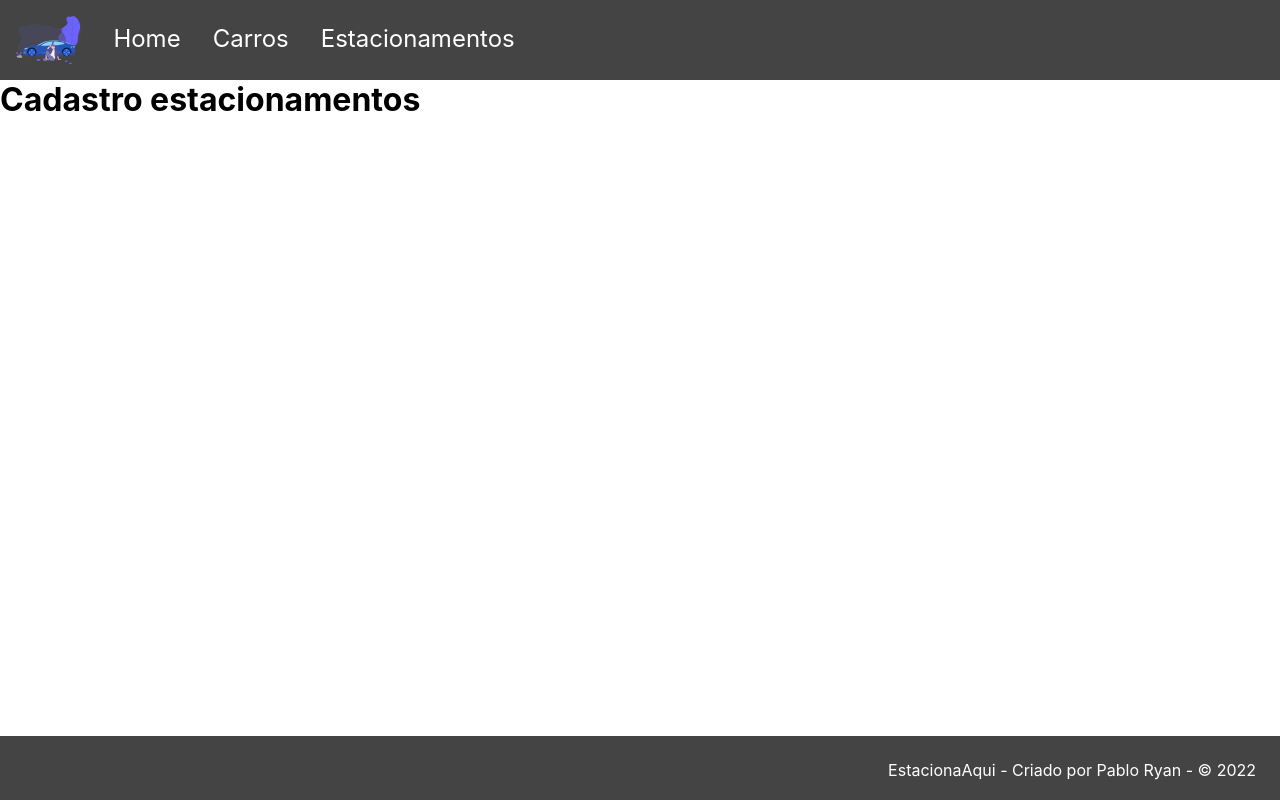
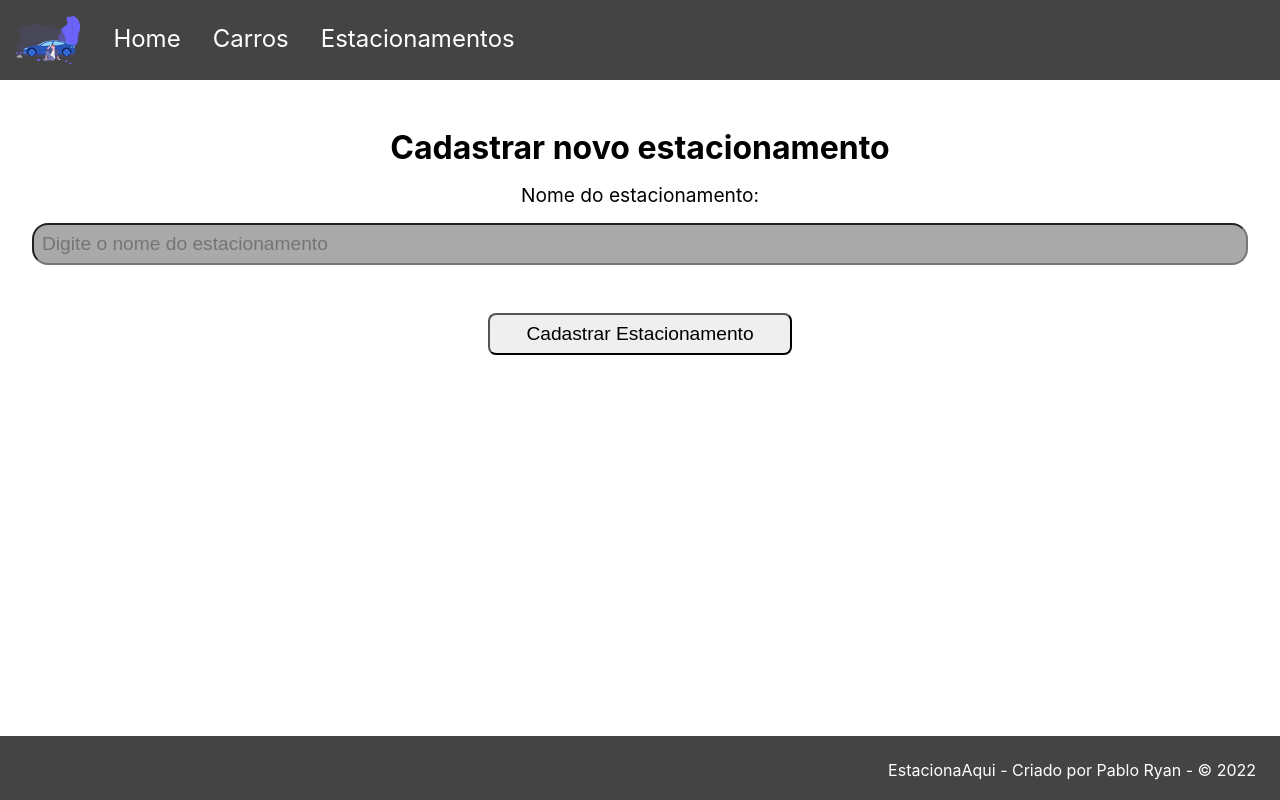
Before and after one commit to Sutanrrier/estacionaqui-react, a React (Vite) app in the folder frontend/: page /cadastro/estacionamentos in a window 1280 px wide. Built offline with nearby package versions, Linux system fonts and the light colour scheme.

Commit message:
Cadastrar Estacionamento's page now works + Refactoring in Delete Button

```diff
--- a/frontend/src/components/DeleteButton.jsx
+++ b/frontend/src/components/DeleteButton.jsx
@@ -15,7 +15,7 @@ function DeleteButton(props) {
 
   function handleClick() {
     fetch(endpoint, options).then(() => {
-      alert("Veículo removido com sucesso!");
+      alert(`${props.type} removido com sucesso!`);
       navigate("/");
     });
   }
--- a/frontend/src/pages/CadastroEstacionamentos.jsx
+++ b/frontend/src/pages/CadastroEstacionamentos.jsx
@@ -1,7 +1,53 @@
 import React from "react";
+import { useNavigate } from "react-router-dom";
+import { useForm } from "react-hook-form";
 
 function CadastroEstacionamentos() {
-  return <h1>Cadastro estacionamentos</h1>;
+  let navigate = useNavigate();
+  const { register, handleSubmit } = useForm();
+
+  const onSubmit = (data) => {
+    const myHeaders = new Headers();
+    myHeaders.append("Content-type", "application/json; charset=UTF-8");
+
+    const endpoint = "http://localhost:8080/estacionamentos";
+    const body = {
+      nome: data.nome,
+    };
+
+    const options = {
+      method: "POST",
+      body: JSON.stringify(body),
+      mode: "cors",
+      cache: "default",
+      headers: myHeaders,
+    };
+
+    fetch(endpoint, options).then(() => {
+      alert("Estacionamento cadastrado com suceso!");
+      navigate("/");
+    });
+  };
+
+  return (
+    <div className="container">
+      <h1 className="form-title">Cadastrar novo estacionamento</h1>
+      <div className="formularioPaginas">
+        <form onSubmit={handleSubmit(onSubmit)}>
+          <label htmlFor="nome">Nome do estacionamento: </label>
+          <input
+            name="nome"
+            type="text"
+            placeholder="Digite o nome do estacionamento"
+            {...register("nome")}
+            required
+          />
+
+          <button type="submit">Cadastrar Estacionamento</button>
+        </form>
+      </div>
+    </div>
+  );
 }
 
 export default CadastroEstacionamentos;
--- a/frontend/src/pages/RemoverCarros.jsx
+++ b/frontend/src/pages/RemoverCarros.jsx
@@ -9,7 +9,11 @@ function RemoverCarros() {
   return (
     <div className="container">
       <h1>Remover Veículo - ID: {id}</h1>
-      <DeleteButton btnText="Remover Veículo" endpoint={endpoint} />
+      <DeleteButton
+        btnText="Remover Veículo"
+        endpoint={endpoint}
+        type="Veículo"
+      />
     </div>
   );
 }
--- a/frontend/src/pages/RemoverEstacionamentos.jsx
+++ b/frontend/src/pages/RemoverEstacionamentos.jsx
@@ -9,7 +9,11 @@ function RemoverEstacionamentos() {
   return (
     <div className="container">
       <h1>Remover Estacionamento - ID: {id}</h1>
-      <DeleteButton btnText="Remover Estacionamento" endpoint={endpoint} />
+      <DeleteButton
+        btnText="Remover Estacionamento"
+        endpoint={endpoint}
+        type="Estacionamento"
+      />
     </div>
   );
 }
```
